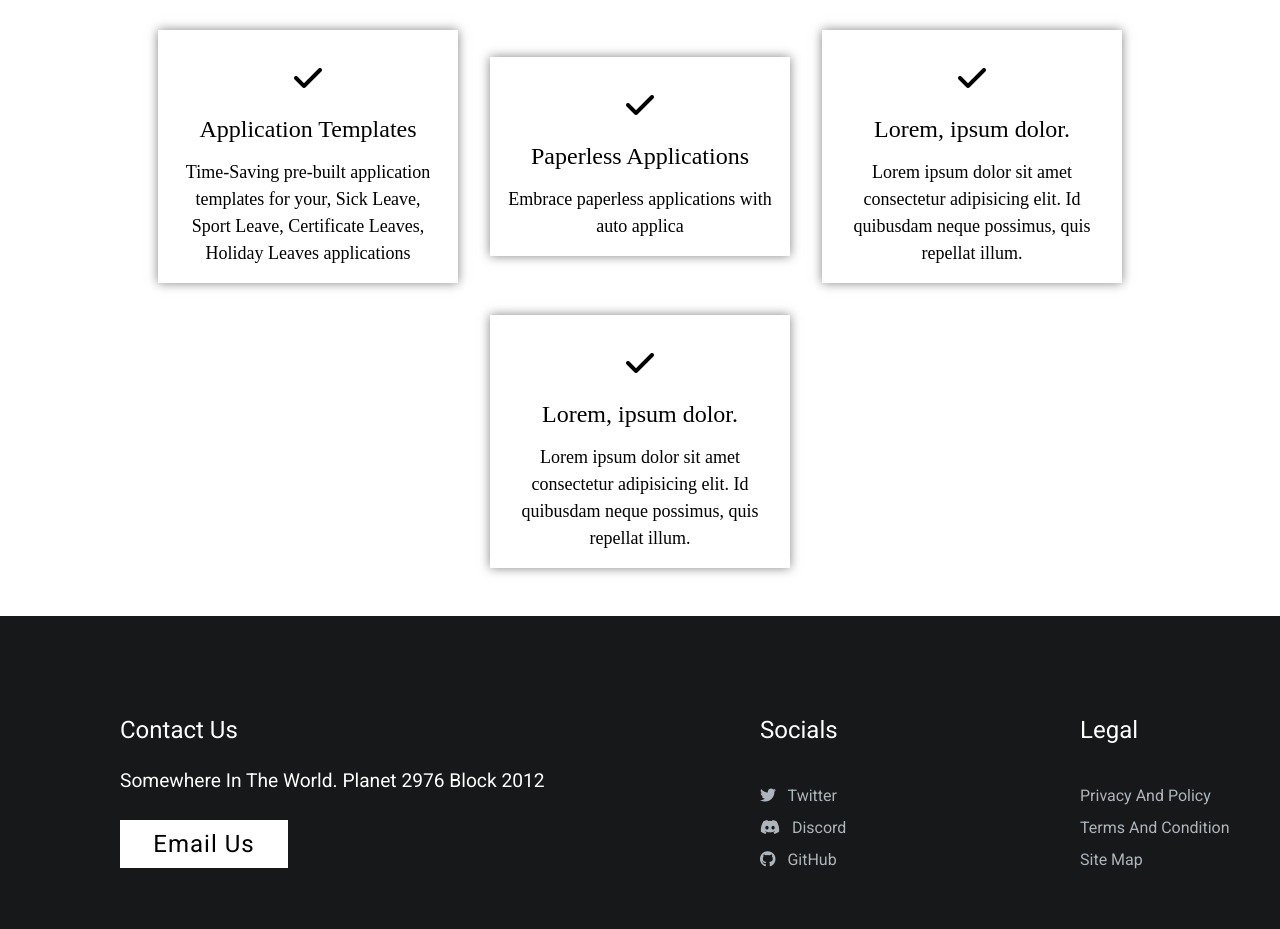
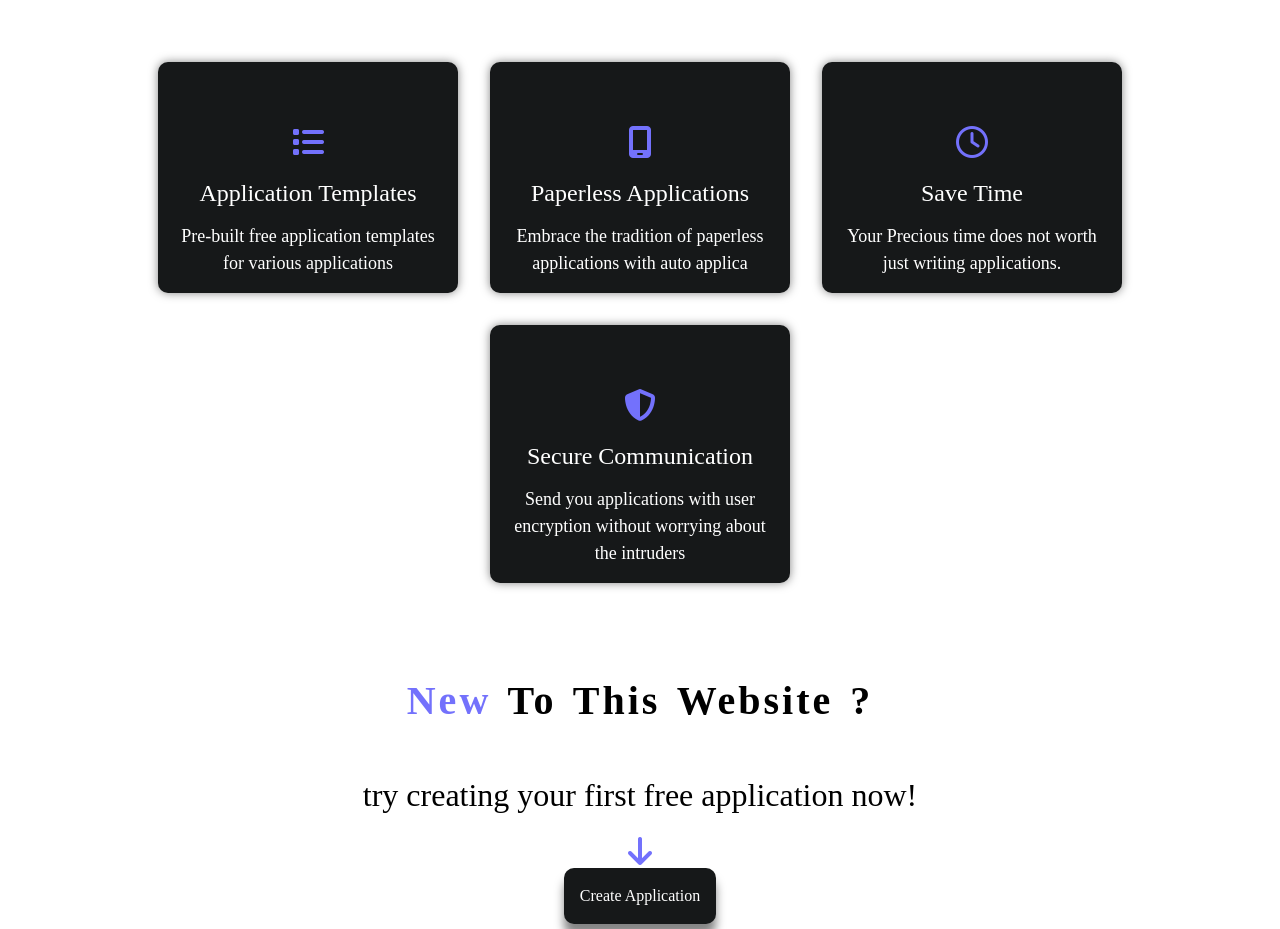
Before and after one commit to TheToadSannin/auto_applica, a React (Create React App) app: page / in a window 1280 px wide. Shown: the part 1415-2344 px from the top of the page. Built offline with nearby package versions, Linux system fonts and the light colour scheme; no server answers; a web font is replaced by a local one.

Commit message:
kuch toh hia

```diff
--- a/src/App.css
+++ b/src/App.css
@@ -285,6 +285,30 @@ footer .footer p {
   /* color: white; */
 }
 
+.homePage div:last-child {
+  margin-top: 2em;
+  display: flex;
+  flex-direction: column;
+}
+.homePage div:last-child i {
+  margin-top: 1em;
+}
+.homePage div div:last-child button {
+  align-self: center;
+  width: fit-content;
+  background-color: var(--nav-bar-color);
+  color: white;
+  padding: 1em 1em;
+  border-radius: 10px;
+  box-shadow: 0 11px 10px rgba(11, 11, 11, 0.5);
+  transition: all ease 0.5s;
+  margin: 1em;
+}
+.homePage button:hover {
+  transform: scale(1.05);
+  box-shadow: 0 11px 20px rgba(11, 11, 11, 0.5);
+}
+
 .homePage div div img {
   padding: 2em;
   margin-right: 1em;
@@ -333,27 +357,37 @@ footer .footer p {
   }
 }
 
-.homePage .features{
+.homePage .features {
   display: flex;
   flex-wrap: wrap;
   justify-content: center;
 }
-.homePage .features div{
+.homePage .features div {
   display: flex;
   flex-direction: column;
+  background-color: var(--nav-bar-color);
+  color: white;
   box-shadow: 0 0 10px rgba(11, 11, 11, 0.5);
+  border-radius: 10px;
   padding: 1em;
   width: 300px;
   margin: 1em;
+  transition: all ease-in-out 0.3s;
 }
-.homePage .features div i{
+
+.homePage .features div:hover {
+  transform: scale(1.05);
+  box-shadow: 0 0 30px rgba(107, 107, 107, 0.5);
+}
+
+.homePage .features div i {
   padding: 1em;
 }
-.homePage .features div p{
+.homePage .features div p {
   text-align: center;
   font-size: 18px;
 }
-.homePage .features div h3{
+.homePage .features div h3 {
   font-size: 24px;
   padding-bottom: 0.5em;
 }
--- a/src/pages/Home.jsx
+++ b/src/pages/Home.jsx
@@ -3,8 +3,10 @@ import Footer from "../components/Footer";
 import Header from "../components/Header";
 import image1 from "../assets/guyInRed.png";
 import image2 from "../assets/undraw_real_time_sync.svg";
+import { useNavigate } from "react-router-dom";
 
 const Home = () => {
+  const navigate = useNavigate();
   document.getElementsByTagName("title")[0].text = "Home";
 
   return (
@@ -35,28 +37,61 @@ const Home = () => {
           </p>
           <img src={image2} width={500 + "px"} alt="" />
         </div>
-        <h1>Features of Auto Applica</h1>
+        <h1>
+          <span>Features</span> of Auto Applica
+        </h1>
         <div className="features">
           <div>
-            <i className="fa-solid fa-check fa-2xl"></i>
+            <i class="fa-solid fa-list fa-2xl" style={{ color: "#7371fc" }}></i>
             <h3>Application Templates</h3>
-            <p>Time-Saving pre-built application templates for your, Sick Leave, Sport Leave, Certificate Leaves, Holiday Leaves applications</p>
+            <p>Pre-built free application templates for various applications</p>
           </div>
           <div>
-            <i className="fa-solid fa-check fa-2xl"></i>
+            <i
+              class="fa-solid fa-mobile-screen fa-2xl"
+              style={{ color: "#7371fc" }}
+            ></i>
             <h3>Paperless Applications</h3>
-            <p>Embrace paperless applications with auto applica</p>
+            <p>
+              Embrace the tradition of paperless applications with auto applica
+            </p>
           </div>
           <div>
-            <i className="fa-solid fa-check fa-2xl"></i>
-            <h3>Lorem, ipsum dolor.</h3>
-            <p>Lorem ipsum dolor sit amet consectetur adipisicing elit. Id quibusdam neque possimus, quis repellat illum.</p>
+            <i
+              class="fa-regular fa-clock fa-2xl"
+              style={{ color: "#7371fc" }}
+            ></i>
+            <h3>Save Time</h3>
+            <p>Your Precious time does not worth just writing applications.</p>
           </div>
           <div>
-            <i className="fa-solid fa-check fa-2xl"></i>
-            <h3>Lorem, ipsum dolor.</h3>
-            <p>Lorem ipsum dolor sit amet consectetur adipisicing elit. Id quibusdam neque possimus, quis repellat illum.</p>
+            <i
+              class="fa-solid fa-shield-halved fa-2xl"
+              style={{ color: "#7371fc" }}
+            ></i>
+            <h3>Secure Communication</h3>
+            <p>
+              Send you applications with user encryption without worrying about
+              the intruders
+            </p>
           </div>
+        </div>
+        <div>
+          <h1>
+            <span>New </span>To This Website ?
+          </h1>
+          <p>try creating your first free application now!</p>
+          <i
+            class="fa-solid fa-arrow-down fa-2xl"
+            style={{ color: "#7371fc" }}
+          ></i>
+          <button
+            onClick={() => {
+              navigate("/student/createApplication");
+            }}
+          >
+            Create Application
+          </button>
         </div>
       </div>
     </main>
```
Also changed, not shown: src/assets/guyInRed.png.
